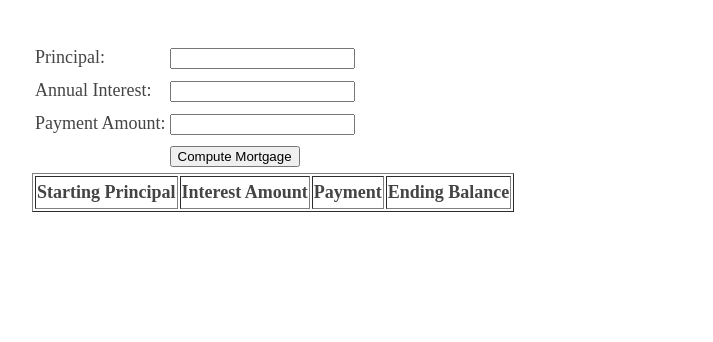
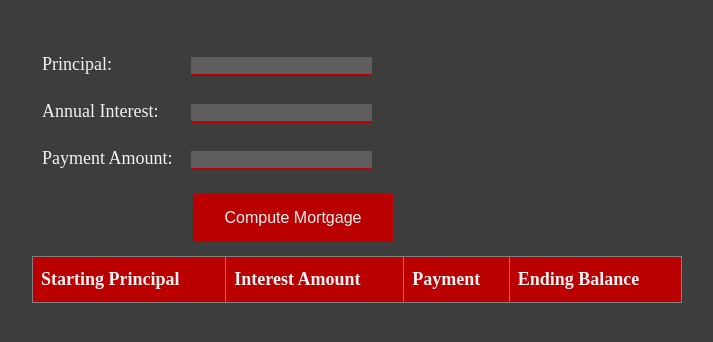
Before and after one commit to lbenedetto/EWU-CS, a PHP site: page /mortgage_table.html in a window 1280 px wide. Shown: the top 342 px of the page, without its empty margins (283-996 px from the left). Run offline with PHP 8.4, Linux system fonts and the light colour scheme; lists and menus that the app fills with data are empty.

Commit message:
Added CSS

```diff
--- a/CSCD-378 - Web Development/1 - Javascript Mortgage Calculator/mortgage_table.html
+++ b/CSCD-378 - Web Development/1 - Javascript Mortgage Calculator/mortgage_table.html
@@ -23,7 +23,7 @@
         <td><input type='button' value='Compute Mortgage' onclick="calculateMortgage()"></td>
     </tr>
 </table>
-<table border='1' id="outputTable">
+<table border='1' id="outputTable" class="output">
     <tr>
         <th>Starting Principal</th>
         <th>Interest Amount</th>
--- a/CSCD-378 - Web Development/1 - Javascript Mortgage Calculator/stylesheet.css
+++ b/CSCD-378 - Web Development/1 - Javascript Mortgage Calculator/stylesheet.css
@@ -1,12 +1,52 @@
 body {
+    background-color: #3d3d3d;
+    max-width: 650px;
+    color: #f2f2f2;
     margin: 40px auto;
-    max-width: 650px;
     line-height: 1.6;
     font-size: 18px;
-    color: #444;
     padding: 0 10px
+}
+
+input[type=text] {
+    background-color: #5e5e5e;
+    color: #f2f2f2;
+    border: none;
+    border-bottom: 2px solid #ba0000;
 }
 
 h1, h2, h3 {
     line-height: 1.2
 }
+
+input[type=button] {
+    background-color: #ba0000;
+    border: none;
+    color: #f2f2f2;
+    padding: 15px 32px;
+    text-align: center;
+    text-decoration: none;
+    display: inline-block;
+    font-size: 16px;
+    margin: 4px 2px;
+    cursor: pointer;
+}
+
+.output {
+    border-collapse: collapse;
+    width: 100%;
+}
+
+.output th, td {
+    text-align: left;
+    padding: 8px;
+}
+
+.output tr:nth-child(even) {
+    background-color: #5e5e5e
+}
+
+.output th {
+    background-color: #ba0000;
+    color: #f2f2f2;
+}
```
